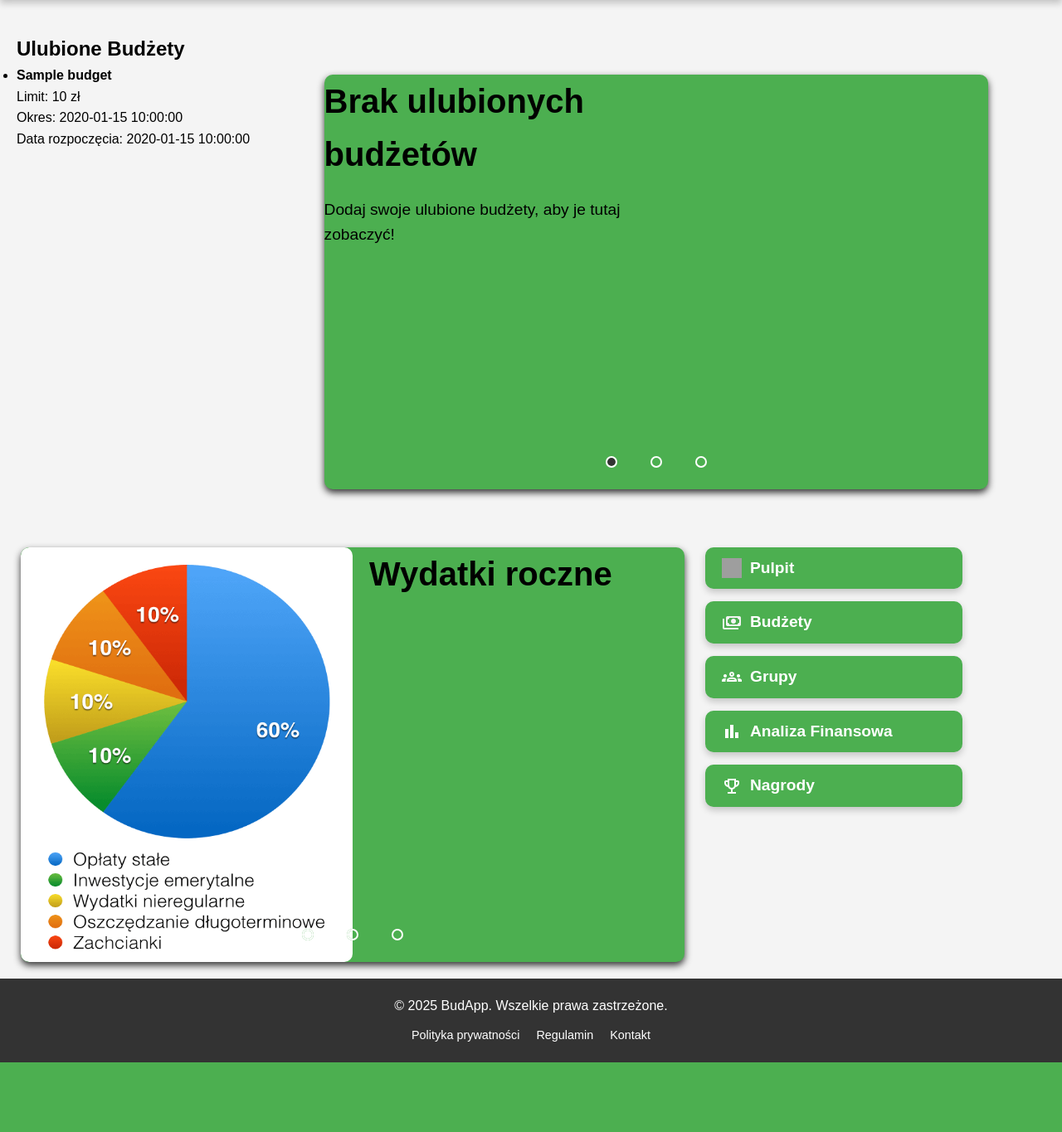
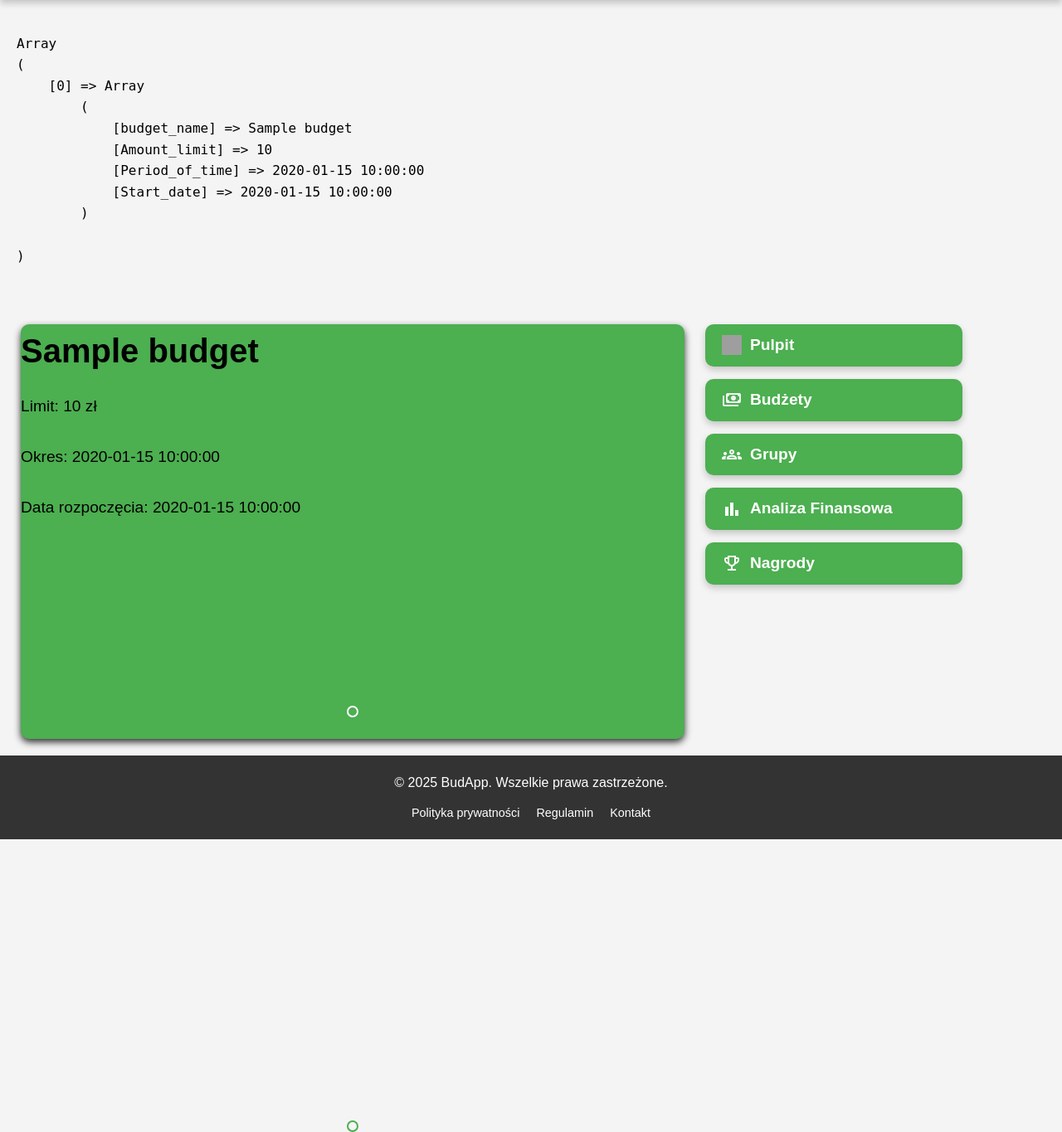
Before and after one commit to Mawv1/Budget-Application, a PHP site: page / in a window 1280 px wide. Shown: the part 138-1503 px from the top of the page at 83% size. Before the commit the page ends 1419 px from the top, so only its background shows below. Run offline with PHP 8.4, Linux system fonts and the light colour scheme; the visitor is signed in with stand-in values (Sample User, id 1); tables that the repository leaves empty or names only in its code hold one stand-in row (values such as "Sample post"); grey boxes are pictures that could not be loaded.

Commit message:
Debugging slider

```diff
--- a/index.php
+++ b/index.php
@@ -1,14 +1,11 @@
 <?php
 session_start();
 
-    if(!isset($_SESSION['logged'])){
-        // użytkownik nie jest zalogowany
+if (!isset($_SESSION['logged'])) {
     header('Location: ../login_module/login.php');
     exit();
 }
-?>
 
-<?php
 require_once 'connect.php';
 
 $conn = new mysqli($host, $db_user, $db_password, $db_name);
@@ -18,6 +15,7 @@ if ($conn->connect_error) {
 
 $user_id = $_SESSION['id']; // ID zalogowanego użytkownika
 
+// Pobierz ulubione budżety
 $sql_favorites = "SELECT b.budget_name, b.Amount_limit, b.Period_of_time, b.Start_date
                   FROM favorite_budgets fb
                   JOIN budgets b ON fb.budget_id = b.Budget_id
@@ -27,6 +25,15 @@ $stmt_favorites = $conn->prepare($sql_favorites);
 $stmt_favorites->bind_param("i", $user_id);
 $stmt_favorites->execute();
 $result_favorites = $stmt_favorites->get_result();
+
+$favorite_budgets = [];
+if ($result_favorites->num_rows > 0) {
+    while ($row = $result_favorites->fetch_assoc()) {
+        $favorite_budgets[] = $row; // Zapisujemy wyniki w tablicy
+    }
+}
+$stmt_favorites->close();
+$conn->close();
 ?>
 
 <!DOCTYPE html>
@@ -77,74 +84,28 @@ $result_favorites = $stmt_favorites->get_result();
         <!-- Główna zawartość strony -->
         <main class="content">
             <div class="main-container">
-
-                <!-- Sekcja ulubionych budżetów -->
-                <section class="widget favorite-budgets">
-                    <h2>Ulubione Budżety</h2>
-                    <?php if ($result_favorites->num_rows > 0): ?>
-                        <ul class="budget-list">
-                            <?php while ($row = $result_favorites->fetch_assoc()): ?>
-                                <li class="budget-item">
-                                    <article class="budget-summary">
-                                        <strong><?= htmlspecialchars($row['budget_name']) ?></strong>
-                                        <p>Limit: <?= htmlspecialchars($row['Amount_limit']) ?> zł</p>
-                                        <p>Okres: <?= htmlspecialchars($row['Period_of_time']) ?></p>
-                                        <p>Data rozpoczęcia: <?= htmlspecialchars($row['Start_date']) ?></p>
-                                    </article>
-                                </li>
-                            <?php endwhile; ?>
-                        </ul>
-                    <?php else: ?>
-                        <p>Nie masz jeszcze ulubionych budżetów.</p>
-                    <?php endif; ?>
-                </section>
+            <?php
+            echo '<pre>';
+            print_r($favorite_budgets);
+            echo '</pre>';
+            ?>
 
                 <!-- Slider -->
                 <div class="slider">
                     <div class="slides">
                         <?php if (!empty($favorite_budgets)): ?>
-                            <!-- Slajd 1 -->
-                            <input type="radio" name="radio-btn" id="radio1">
-                            <input type="radio" name="radio-btn" id="radio2">
-                            <input type="radio" name="radio-btn" id="radio3">
-                            <div class="slide first">
+                            <?php foreach ($favorite_budgets as $index => $budget): ?>
+                                <input type="radio" name="radio-btn" id="radio<?= $index + 1 ?>" <?= $index === 0 ? 'checked' : '' ?>>
+                                <div class="slide <?= $index === 0 ? 'first' : '' ?>">
                                     <div class="slide-content">
-                                    <h1><?= htmlspecialchars($favorite_budgets[0]['budget_name']) ?></h1>
-                                    <p>Limit: <?= htmlspecialchars($favorite_budgets[0]['Amount_limit']) ?> zł</p>
-                                    <p>Okres: <?= htmlspecialchars($favorite_budgets[0]['Period_of_time']) ?></p>
-                                    <p>Data rozpoczęcia: <?= htmlspecialchars($favorite_budgets[0]['Start_date']) ?></p>
+                                        <h1><?= htmlspecialchars($budget['budget_name']) ?></h1>
+                                        <p>Limit: <?= htmlspecialchars($budget['Amount_limit']) ?> zł</p>
+                                        <p>Okres: <?= htmlspecialchars($budget['Period_of_time']) ?></p>
+                                        <p>Data rozpoczęcia: <?= htmlspecialchars($budget['Start_date']) ?></p>
                                     </div>
                                 </div>
-                            <!-- Slajd 2 -->
-                            <div class="slide">
-                                <div class="slide-content">
-                                    <?php if (isset($favorite_budgets[1])): ?>
-                                        <h1><?= htmlspecialchars($favorite_budgets[1]['budget_name']) ?></h1>
-                                        <p>Limit: <?= htmlspecialchars($favorite_budgets[1]['Amount_limit']) ?> zł</p>
-                                        <p>Okres: <?= htmlspecialchars($favorite_budgets[1]['Period_of_time']) ?></p>
-                                        <p>Data rozpoczęcia: <?= htmlspecialchars($favorite_budgets[1]['Start_date']) ?></p>
+                            <?php endforeach; ?>
                         <?php else: ?>
-                                        <h1>Brak drugiego ulubionego budżetu</h1>
-                                        <p>Dodaj więcej budżetów, aby je tutaj zobaczyć!</p>
-                                    <?php endif; ?>
-                                </div>
-                            </div>
-                            <!-- Slajd 3 -->
-                            <div class="slide">
-                                <div class="slide-content">
-                                    <?php if (isset($favorite_budgets[2])): ?>
-                                        <h1><?= htmlspecialchars($favorite_budgets[2]['budget_name']) ?></h1>
-                                        <p>Limit: <?= htmlspecialchars($favorite_budgets[2]['Amount_limit']) ?> zł</p>
-                                        <p>Okres: <?= htmlspecialchars($favorite_budgets[2]['Period_of_time']) ?></p>
-                                        <p>Data rozpoczęcia: <?= htmlspecialchars($favorite_budgets[2]['Start_date']) ?></p>
-                                    <?php else: ?>
-                                        <h1>Brak trzeciego ulubionego budżetu</h1>
-                                        <p>Dodaj więcej budżetów, aby je tutaj zobaczyć!</p>
-                                    <?php endif; ?>
-                                </div>
-                            </div>
-                        <?php else: ?>
-                            <!-- Domyślne slajdy -->
                             <input type="radio" name="radio-btn" id="radio1" checked>
                             <div class="slide first">
                                 <div class="slide-content">
@@ -152,71 +113,19 @@ $result_favorites = $stmt_favorites->get_result();
                                     <p>Dodaj swoje ulubione budżety, aby je tutaj zobaczyć!</p>
                                 </div>
                             </div>
-                            <input type="radio" name="radio-btn" id="radio2">
-                            <div class="slide">
-                                <div class="slide-content">
-                                    <h1>Planowanie miesięczne</h1>
-                                    <p>Przeglądaj miesięczne wydatki i oszczędności.</p>
+                        <?php endif; ?>
                     </div>
-                            </div>
-                            <input type="radio" name="radio-btn" id="radio3">
-                            <div class="slide">
-                                <div class="slide-content">
-                                    <h1>Planowanie tygodniowe</h1>
-                                    <p>Analizuj krótkoterminowe wydatki i cele.</p>
-                                </div>
-                            </div>
-                        <?php endif; ?>
                     <!-- Automatyczna nawigacja -->
                     <div class="navigation-auto">
-                            <div class="auto-btn1"></div>
-                            <div class="auto-btn2"></div>
-                            <div class="auto-btn3"></div>
-                        </div>
+                        <?php foreach ($favorite_budgets as $index => $budget): ?>
+                            <div class="auto-btn<?= $index + 1 ?>"></div>
+                        <?php endforeach; ?>
                     </div>
                     <!-- Manualna nawigacja -->
                     <div class="navigation-manual">
-                        <label for="radio1" class="manual-btn"></label>
-                        <label for="radio2" class="manual-btn"></label>
-                        <label for="radio3" class="manual-btn"></label>
-                    </div>
-                </div>
-
-                <!-- Slider -->
-                <div class="slider">
-                    <div class="slides">
-                        <input type="radio" name="radio-btn" id="radio1">
-                        <input type="radio" name="radio-btn" id="radio2">
-                        <input type="radio" name="radio-btn" id="radio3">
-
-                        <div class="slide first">
-                            <img src="pictures/budzet-rok.png" alt="Budżet domowy" class="slide-image">
-                            <div class="slide-content">
-                                <h1>Wydatki roczne</h1>
-                            </div>
-                        </div>
-                        <div class="slide">
-                            <img src="pictures/budzet-miesiac.webp" alt="Planowanie oszczędności" class="slide-image">
-                            <div class="slide-content">
-                                <h1>Wydatki miesięczne</h1>
-                            </div>
-                        </div>
-                        <div class="slide">
-                            <!-- <img src="pictures/dream_chasing.png" alt="Oszczędzanie na przyszłość" class="slide-image"> -->
-                            <div class="slide-content">
-                                <h1>Wydatki tygodniowe</h1>
-                            </div>
-                        </div>
-                        <div class="navigation-auto">
-                            <div class="auto-btn1"></div>
-                            <div class="auto-btn2"></div>
-                            <div class="auto-btn3"></div>
-                        </div>
-                    </div>
-                    <div class="navigation-manual">
-                        <label for="radio1" class="manual-btn"></label>
-                        <label for="radio2" class="manual-btn"></label>
-                        <label for="radio3" class="manual-btn"></label>
+                        <?php foreach ($favorite_budgets as $index => $budget): ?>
+                            <label for="radio<?= $index + 1 ?>" class="manual-btn"></label>
+                        <?php endforeach; ?>
                     </div>
                 </div>
 
```
Lines whose indentation alone changed are shown as unchanged.
